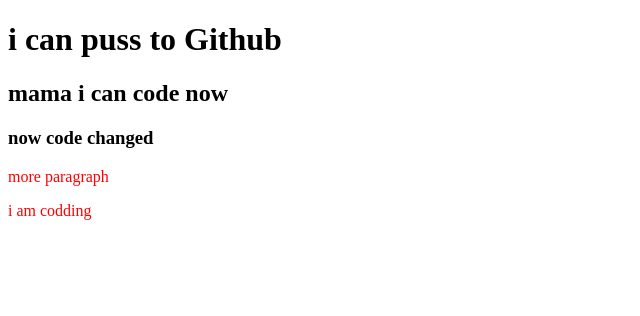
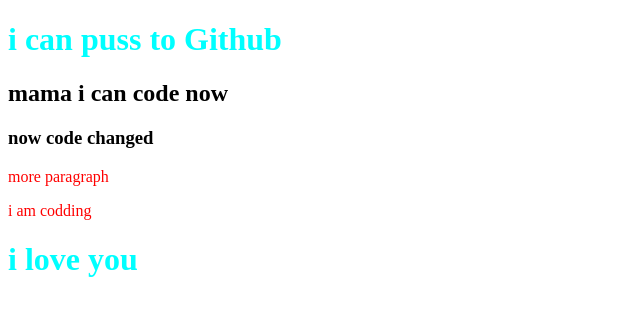
Before and after one commit to sawrov1122/my-second-repo, a plain HTML site: page index.html in a window 1280 px wide. Shown: the whole page, without its empty margins (0-640 px from the left). Drawn offline with Linux system fonts and the light colour scheme.

Commit message:
added header

```diff
--- a/index.html
+++ b/index.html
@@ -15,5 +15,6 @@
     </h3>
     <p>more paragraph</p>
     <p>i am codding</p>
+    <h1>i love you</h1>
 </body>
 </html>
--- a/style.css
+++ b/style.css
@@ -1,3 +1,6 @@
 p{
     color: red;
 }
+h1{
+    color: aqua;
+}
```
